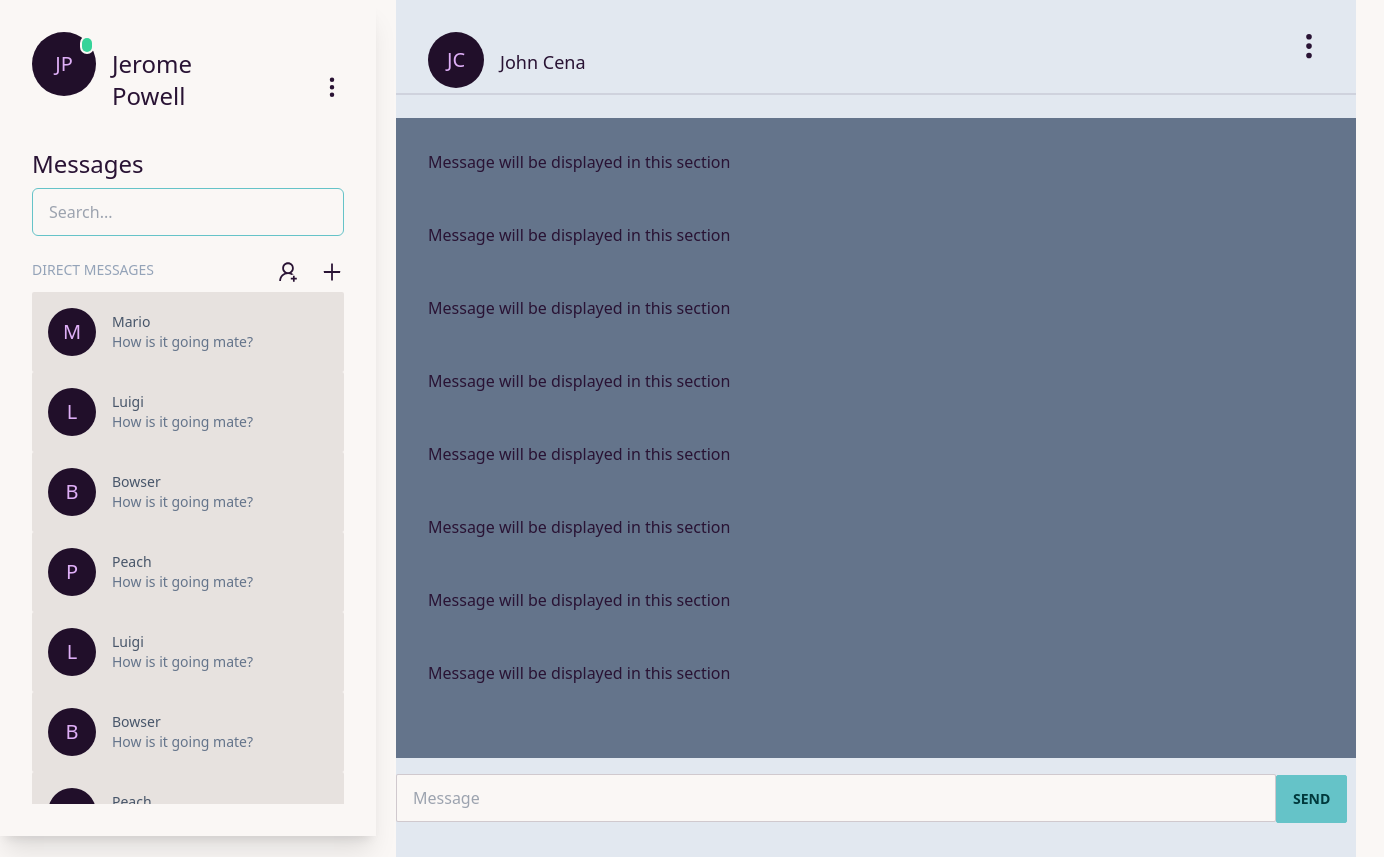
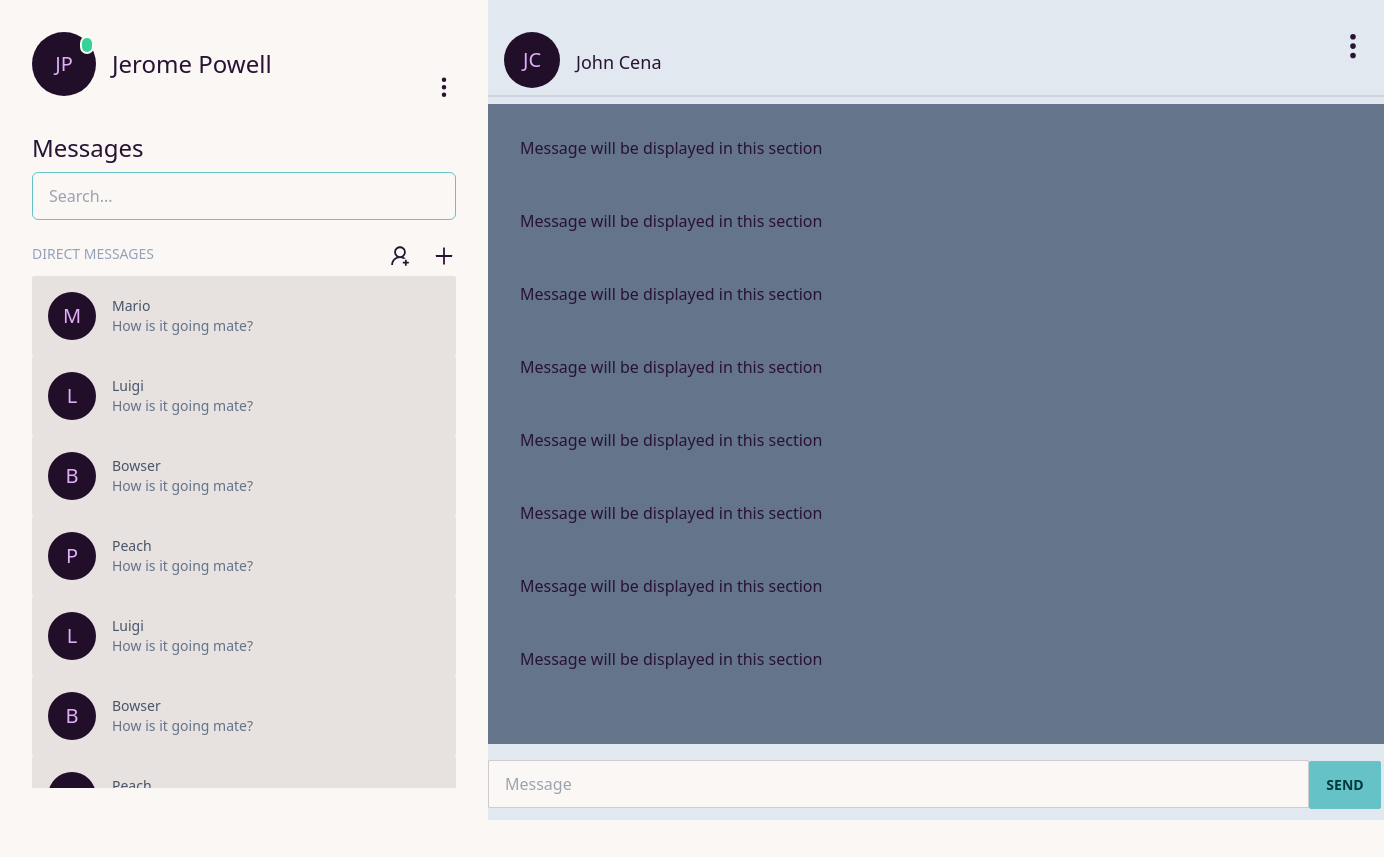
Before and after one commit to chasingtherain/messenger, a React (Create React App) app: page / in a window 1280 px wide. Shown: the whole page, 1384 px wide, since content can reach past the window. After the commit the page ends 820 px from the top, so only its background shows below. Built offline with nearby package versions, Linux system fonts and the light colour scheme.

Commit message:
added dropdown for main settings

```diff
--- a/src/components/BubbleProfile.js
+++ b/src/components/BubbleProfile.js
@@ -9,7 +9,7 @@ function BubbleProfile({initial, name, bubbleWidth, nameTextSize, status}) {
                     <span className="text-xl">{initial}</span>
                 </div>
             </button>
-            <p className={`${nameTextSize} mt-4 ml-4`}>{name}</p>
+            <p className={`${nameTextSize} mt-4 ml-4 w-48`}>{name}</p>
         </div>
     </div>
   )
--- a/src/components/ContactListColumn.js
+++ b/src/components/ContactListColumn.js
@@ -14,11 +14,11 @@ function ContactListColumn() {
     <div>
       <div class="w-full min-w-[60%] bg-base-100 shadow-xl overflow-auto">
         <div class="card-body">
-          <div className='flex justify-between'>
+          <div className='flex justify-between border-slate-500'>
             <BubbleProfile initial="JP" name="Jerome Powell" bubbleWidth="w-16" nameTextSize="text-2xl" status="online"/>
             <Settings/>
           </div>
-          <p className='text-2xl mt-4'>Messages</p>
+          <p className='text-2xl'>Messages</p>
           <SeachBar placeholder="Search..."/>
           <div className='flex justify-between mt-4'>
             <p className='text-slate-400 text-sm'>DIRECT MESSAGES</p>
--- a/src/components/Messageboard/BoardHeader.js
+++ b/src/components/Messageboard/BoardHeader.js
@@ -6,7 +6,7 @@ import DeleteFriendModal from '../Modal/DeleteFriendModal'
 function BoardHeader() {
   return (
           // <div className='card min-w-[75%] min-h-fit bg-slate-200 ml-5'>
-            <div className='max-h-[10%] flex-row justify-between card-body'>
+            <div className='max-h-[10%] flex-row justify-between card pl-4 pt-4 mt-4 mr-4'>
               <BubbleProfile initial="JC" name="John Cena" bubbleWidth="w-14" nameTextSize="text-lg"/>
               <DeleteFriendModal/>
             </div>
--- a/src/components/Messageboard/MessageBoard.js
+++ b/src/components/Messageboard/MessageBoard.js
@@ -5,9 +5,9 @@ import BoardHeader from './BoardHeader'
 
 function MessageBoard() {
   return (
-    <div className='min-w-[75%] min-h-fit bg-slate-200 ml-5 mt-0'>
+    <div className='min-w-[70%] min-h-fit bg-slate-200 mt-0'>
         <BoardHeader/>
-        <div className="divider mt-0"></div>
+        <div className="divider m-0"></div>
         <BoardBody/>
         <BoardFooter/>
     </div>
--- a/src/components/Settings.js
+++ b/src/components/Settings.js
@@ -5,7 +5,7 @@ function Settings() {
   return (
       <div class="dropdown dropdown-end">
         <label tabindex="0" class="m-1">
-          <GoKebabVertical className='text-2xl mt-5 ml-32'/>
+          <GoKebabVertical className='text-2xl mt-5 ml-32 cursor-pointer'/>
           </label>
         <ul tabindex="0" class="dropdown-content menu p-2 border-2 border-slate-600 shadow-lg bg-base-100 rounded-box w-52">
           <li><a>Settings</a></li>
```
